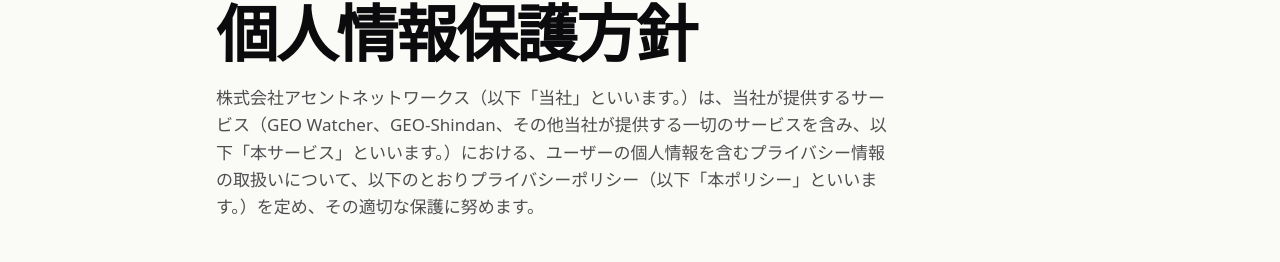
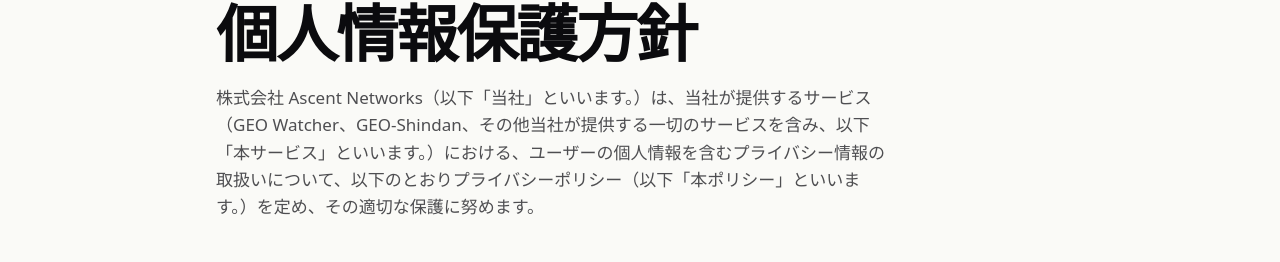
Before and after one commit to davidkim-ascent/geo_web, a Next.js app: page /privacy in a window 1280 px wide. Shown: the part 171-433 px from the top of the page. Built offline with nearby package versions, Linux system fonts and the light colour scheme; no server answers; a web font is replaced by a local one.

Commit message:
fix: 프라이버시 폴리시 회사명을 정식명칭(株式会社 Ascent Networks)으로 수정

```diff
--- a/src/app/privacy/page.tsx
+++ b/src/app/privacy/page.tsx
@@ -2,7 +2,7 @@ import type { Metadata } from "next";
 import { buildPageMetadata } from "@/lib/seo";
 
 export const metadata: Metadata = buildPageMetadata({
-  title: '個人情報保護方針 - 株式会社アセントネットワークス',
+  title: '個人情報保護方針 - 株式会社 Ascent Networks',
   description: 'Ascent GEO の個人情報保護方針です。',
   path: '/privacy',
 })
@@ -53,7 +53,7 @@ const sections = [
   {
     article: '第9条',
     title: 'お問い合わせ窓口',
-    body: '本ポリシーに関するお問い合わせ、個人情報の開示・訂正等のご請求は、以下の窓口までご連絡ください。\n\n事業者名：株式会社アセントネットワークス\n代表者：金 志勲\n所在地：東京都中央区晴海1-8-10晴海アイランドトリトンスクエア オフィスタワーX棟8階\n個人情報管理責任者：山本百合子\n連絡先メールアドレス：privacy@ascentnet.co.jp',
+    body: '本ポリシーに関するお問い合わせ、個人情報の開示・訂正等のご請求は、以下の窓口までご連絡ください。\n\n事業者名：株式会社 Ascent Networks\n代表者：金 志勲\n所在地：東京都中央区晴海1-8-10晴海アイランドトリトンスクエア オフィスタワーX棟8階\n個人情報管理責任者：山本百合子\n連絡先メールアドレス：privacy@ascentnet.co.jp',
   },
 ]
 
@@ -66,7 +66,7 @@ export default function PrivacyPage() {
           個人情報保護方針
         </h2>
         <p className="mt-4 max-w-2xl text-[17px] leading-[1.6] text-[#4e4e51]">
-          株式会社アセントネットワークス（以下「当社」といいます。）は、当社が提供するサービス（GEO Watcher、GEO-Shindan、その他当社が提供する一切のサービスを含み、以下「本サービス」といいます。）における、ユーザーの個人情報を含むプライバシー情報の取扱いについて、以下のとおりプライバシーポリシー（以下「本ポリシー」といいます。）を定め、その適切な保護に努めます。
+          株式会社 Ascent Networks（以下「当社」といいます。）は、当社が提供するサービス（GEO Watcher、GEO-Shindan、その他当社が提供する一切のサービスを含み、以下「本サービス」といいます。）における、ユーザーの個人情報を含むプライバシー情報の取扱いについて、以下のとおりプライバシーポリシー（以下「本ポリシー」といいます。）を定め、その適切な保護に努めます。
         </p>
       </div>
 
```
